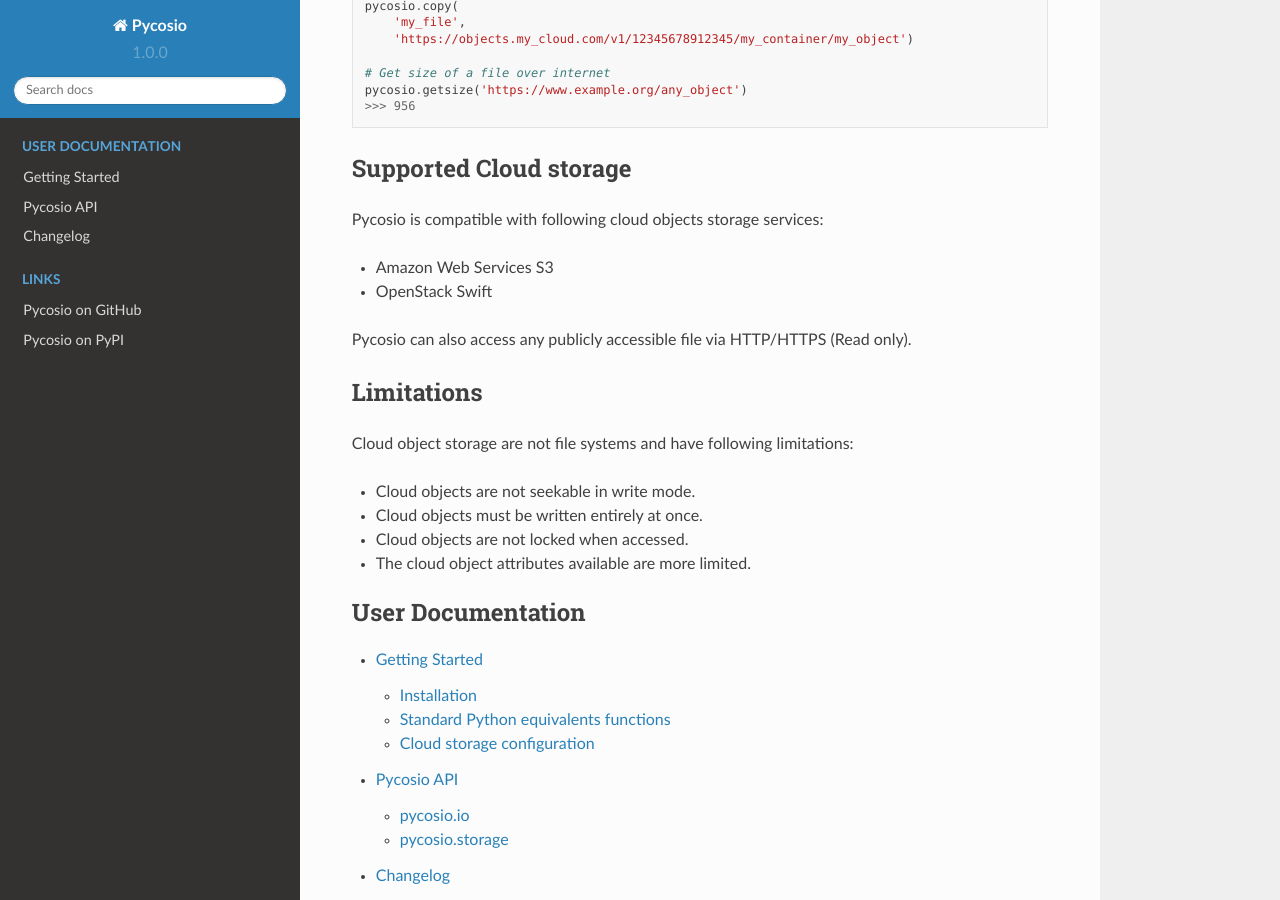
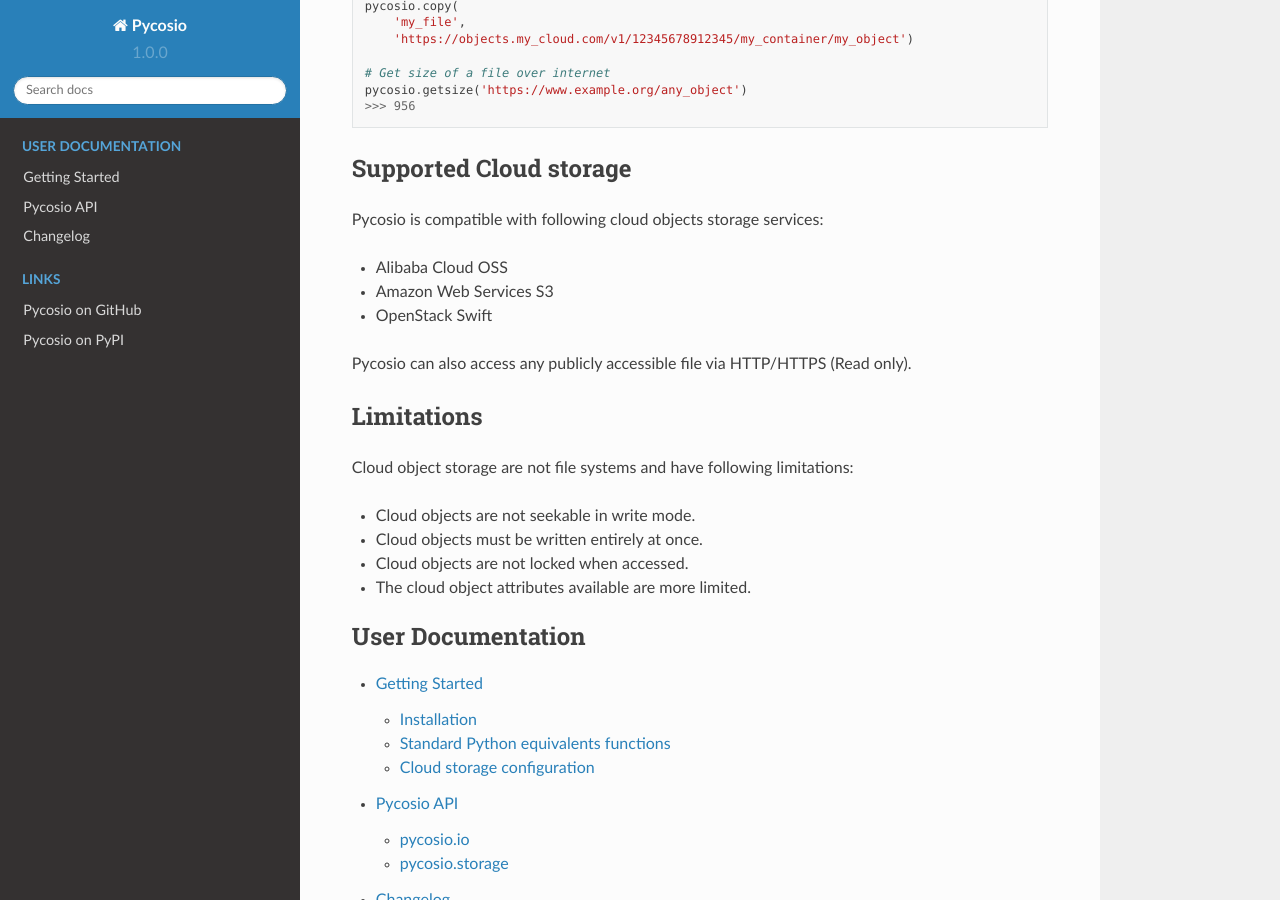
Before and after one commit to JGoutin/airfs, a Sphinx documentation site: the page built from docs/index.rst, in a window 1280 px wide and 900 px high, scrolled down 818 px. Built offline with Sphinx 7.4.7 and the Read the Docs theme 2.0.0, drawn with Linux system fonts in a browser that asks for light colours.

Commit message:
Add OSS in documentation.

```diff
--- a/docs/index.rst
+++ b/docs/index.rst
@@ -47,6 +47,7 @@ Supported Cloud storage
 
 Pycosio is compatible with following cloud objects storage services:
 
+* Alibaba Cloud OSS
 * Amazon Web Services S3
 * OpenStack Swift
 
```
